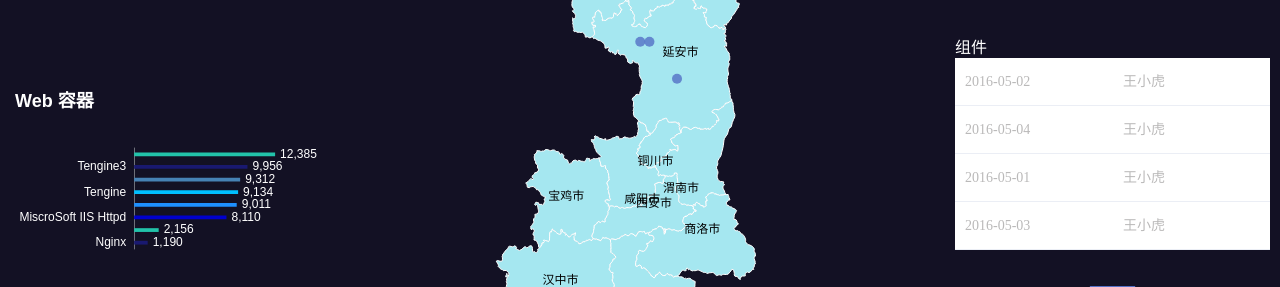
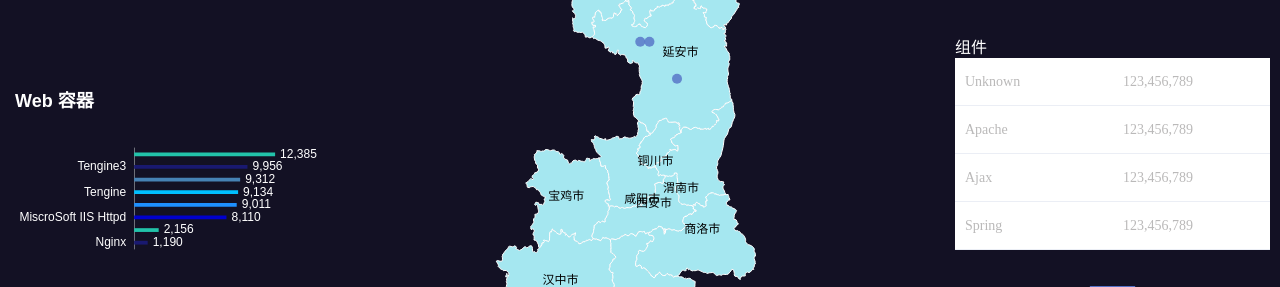
Before and after one commit to MartinGsus99/BigScreenBasedOnDataV, a Vue app in the folder big-screen-based-on-datav/: page / in a window 1280 px wide. Shown: the part 396-683 px from the top of the page. Built offline with nearby package versions, Linux system fonts and the light colour scheme; what @jiaminghi/data-view would draw is missing.

Commit message:
添加Echarts图表自适应

```diff
--- a/big-screen-based-on-datav/src/App.vue
+++ b/big-screen-based-on-datav/src/App.vue
@@ -1,20 +1,14 @@
 <template>
   <div class="dashboard">
     <div class="left-container">
-        <div id="web-application-chart" class="widget-container-left">
-
-        </div>
-        <div id="web-frame-chart" class="widget-container-left">
-
-        </div>
-        <div id="web-polar-chart" class="widget-container-left-polar">
-
-        </div>
+      <div id="web-application-chart" class="widget-container-left"></div>
+      <div id="web-frame-chart" class="widget-container-left"></div>
+      <div id="web-polar-chart" class="widget-container-left-polar"></div>
     </div>
 
     <div class="middle-container">
       <div class="header-container">
-            <staticBar :StaticData='StaticData' :timeShow="false"></staticBar>
+        <staticBar :StaticData="StaticData" :timeShow="false"></staticBar>
       </div>
       <div class="map-container">
         <MapCharts></MapCharts>
@@ -22,45 +16,42 @@
     </div>
 
     <div class="right-container">
-        <div id="web-qeupiment-chart" class="widget-container-right">
-
-        </div>
-        <div id="web-port-chart" class="widget-container-right">
-
-        </div>
+      <div id="web-qeupiment-chart" class="widget-container-right"></div>
+      <div id="web-port-chart" class="widget-container-right"></div>
       <div class="widget-container-right">
-            <div style="color:white">组件</div>
+        <div style="color: white">组件</div>
         <Table :index="true" :listData="listData" :uiData="uiData"></Table>
       </div>
-        <div id="web-point-chart" class="widget-container-right">
-
-        </div>
+      <div id="web-point-chart" class="widget-container-right"></div>
     </div>
   </div>
 </template>
 
 <script>
-import MapCharts from './components/DataContainer/MapComponent.vue';
-import Table from './components/Table/dynamicTable.vue';
-import StaticBar from './components/StaticData/index.vue';
+import MapCharts from "./components/DataContainer/MapComponent.vue";
+import Table from "./components/Table/dynamicTable.vue";
+import StaticBar from "./components/StaticData/index.vue";
 import {
   webOption,
   webFrameOption,
   webContainerOption,
   webEquipmentOption,
   portOption,
-    pointOption
-} from './config/EchartsConfig';
+  pointOption,
+} from "./config/EchartsConfig";
 
 export default {
   components: {
     MapCharts,
     Table,
-        StaticBar
+    StaticBar,
   },
   data() {
     return {
-            StaticData: [{
+      windowWidth: 0,
+      windowHeight: 0,
+      StaticData: [
+        {
           key: "site",
           value: 3287303017,
           title: "站点",
@@ -85,34 +76,38 @@ export default {
           type: "value",
         },
       ],
-            listData: [{
-                    name: 'Unknown',
-                    number: 123456
+      listData: [
+        {
+          name: "Unknown",
+          number: 123456,
         },
         {
-                    name: 'Apache',
-                    number: 123456
+          name: "Apache",
+          number: 123456,
         },
         {
-                    name: 'Nginx',
-                    number: 123456
+          name: "Nginx",
+          number: 123456,
         },
-
       ],
-            uiData: [{
-                    label: '名称',
-                    prop: 'name',
+      uiData: [
+        {
+          label: "名称",
+          prop: "name",
         },
         {
-                    label: '数量',
-                    prop: 'number'
-                }
+          label: "数量",
+          prop: "number",
+        },
       ],
-            charts:[],
-        }
+      charts: [],
+    };
   },
   mounted() {
-        window.addEventListener('resize', this.handleResize)
+
+    window.addEventListener("resize", this.handleResize);
+     // 初始化获取窗口大小
+     this.getWindowSize()
     this.generateWebChart();
     this.generateWebFrameChart();
     this.generateWebFramePolarChart();
@@ -121,7 +116,7 @@ export default {
     this.generateWebqPointPolarChart();
   },
   beforeDestroy() {
-        window.removeEventListener('resize', this.handleResize)
+    window.removeEventListener("resize", this.handleResize);
   },
   destroyed: function () {
     /*
@@ -131,13 +126,17 @@ export default {
         * */
     clearInterval(this.refresh);
     this.refresh = null;
-
   },
   methods: {
     handleResize() {
-            for(let i=0;i<this.charts.length;i++){
+      for (let i = 0; i < this.charts.length; i++) {
         this.charts[i].resize();
       }
+    },
+    getWindowSize() {
+      // 获取窗口大小
+      this.windowWidth = window.innerWidth
+      this.windowHeight = window.innerHeight
     },
     refreshChart(chartName, option) {
       var chart = document.getElementById(chartName);
@@ -146,43 +145,54 @@ export default {
     },
 
     generateWebChart() {
-            var myChart = this.$echarts.init(document.getElementById('web-application-chart'));
+      var myChart = this.$echarts.init(
+        document.getElementById("web-application-chart")
+      );
       myChart.setOption(webOption);
       this.charts.push(myChart);
     },
 
     generateWebFrameChart() {
-            var myChart = this.$echarts.init(document.getElementById('web-frame-chart'));
+      var myChart = this.$echarts.init(
+        document.getElementById("web-frame-chart")
+      );
       myChart.setOption(webFrameOption);
       this.charts.push(myChart);
     },
 
     generateWebFramePolarChart() {
-            var myChart = this.$echarts.init(document.getElementById('web-polar-chart'));
+      var myChart = this.$echarts.init(
+        document.getElementById("web-polar-chart")
+      );
       myChart.setOption(webContainerOption);
       this.charts.push(myChart);
     },
 
     generateWebqEupimentPolarChart() {
-            var myChart = this.$echarts.init(document.getElementById('web-qeupiment-chart'));
+      var myChart = this.$echarts.init(
+        document.getElementById("web-qeupiment-chart")
+      );
       myChart.setOption(webEquipmentOption);
       this.charts.push(myChart);
     },
 
     generateWebqPortPolarChart() {
-            var myChart = this.$echarts.init(document.getElementById('web-port-chart'));
+      var myChart = this.$echarts.init(
+        document.getElementById("web-port-chart")
+      );
       myChart.setOption(portOption);
       this.charts.push(myChart);
     },
 
     generateWebqPointPolarChart() {
-            var myChart = this.$echarts.init(document.getElementById('web-point-chart'));
+      var myChart = this.$echarts.init(
+        document.getElementById("web-point-chart")
+      );
       myChart.setOption(pointOption);
       this.charts.push(myChart);
     },
-
   },
-}
+};
 </script>
 
 <style>
@@ -203,7 +213,6 @@ body {
 .middle-container {
   width: 50%;
   height: 100%;
-
 }
 
 .header-container {
@@ -238,5 +247,4 @@ body {
 .widget-container-right {
   flex-grow: 1;
 }
-
 </style>
--- a/big-screen-based-on-datav/src/components/Table/dynamicTable.vue
+++ b/big-screen-based-on-datav/src/components/Table/dynamicTable.vue
@@ -1,47 +1,56 @@
 <template>
-<el-table :data="tableData" style="width: 100%"  :show-header="false">
-    <el-table-column prop="date" label="日期">
-    </el-table-column>
-    <el-table-column prop="name" label="姓名">
-    </el-table-column>
-</el-table>
+  <el-table :data="tableData" style="width: 100%" :show-header="false">
+    <el-table-column prop="name"> </el-table-column>
+    <el-table-column prop="nums" :formatter="formatNums"> </el-table-column>
+  </el-table>
 </template>
-
 
 <script>
 export default {
-    data() {
-        return {
-            tableData: [{
-                date: '2016-05-02',
-                name: '王小虎',
-                address: '上海市普陀区金沙江路 1518 弄'
-            }, {
-                date: '2016-05-04',
-                name: '王小虎',
-                address: '上海市普陀区金沙江路 1517 弄'
-            }, {
-                date: '2016-05-01',
-                name: '王小虎',
-                address: '上海市普陀区金沙江路 1519 弄'
-            }, {
-                date: '2016-05-03',
-                name: '王小虎',
-                address: '上海市普陀区金沙江路 1516 弄'
-            }]
-        }
-    }
-}
+  data() {
+    return {
+      tableData: [
+        {
+          name: "Unknown",
+          nums: 123456789,
+        },
+        {
+          name: "Apache",
+          nums: 123456789,
+        },
+        {
+          name: "Ajax",
+          nums: 123456789,
+        },
+        {
+          name: "Spring",
+          nums: 123456789,
+        },
+      ],
+    };
+  },
+  methods: {
+    formatNums(row, column, cellValue) {
+        console.log(cellValue);
+        if (typeof cellValue === 'number') {
+                    return cellValue.toLocaleString(); // 使用千位分隔符的格式显示数字
+                } else {
+                    return cellValue;
+                }
+    },
+  },
+};
 </script>
-
 
 <style>
 .el-table {
-    background-color: transparent;
+  background-color: transparent;
 }
 
-.el-table td, .el-table th {
-  color: #bab9b9; /* 将字体颜色设置为黑色 */
+.el-table td,
+.el-table th {
+  color: #bab9b9;
+  /* 将字体颜色设置为黑色 */
 }
 
 .el-table__body th {
@@ -51,4 +60,8 @@ export default {
 .el-table__body tr {
   background-color: transparent;
 }
+
+.el-table__row:hover {
+  background-color: transparent ;
+}
 </style>
```
Lines whose indentation alone changed are shown as unchanged.
